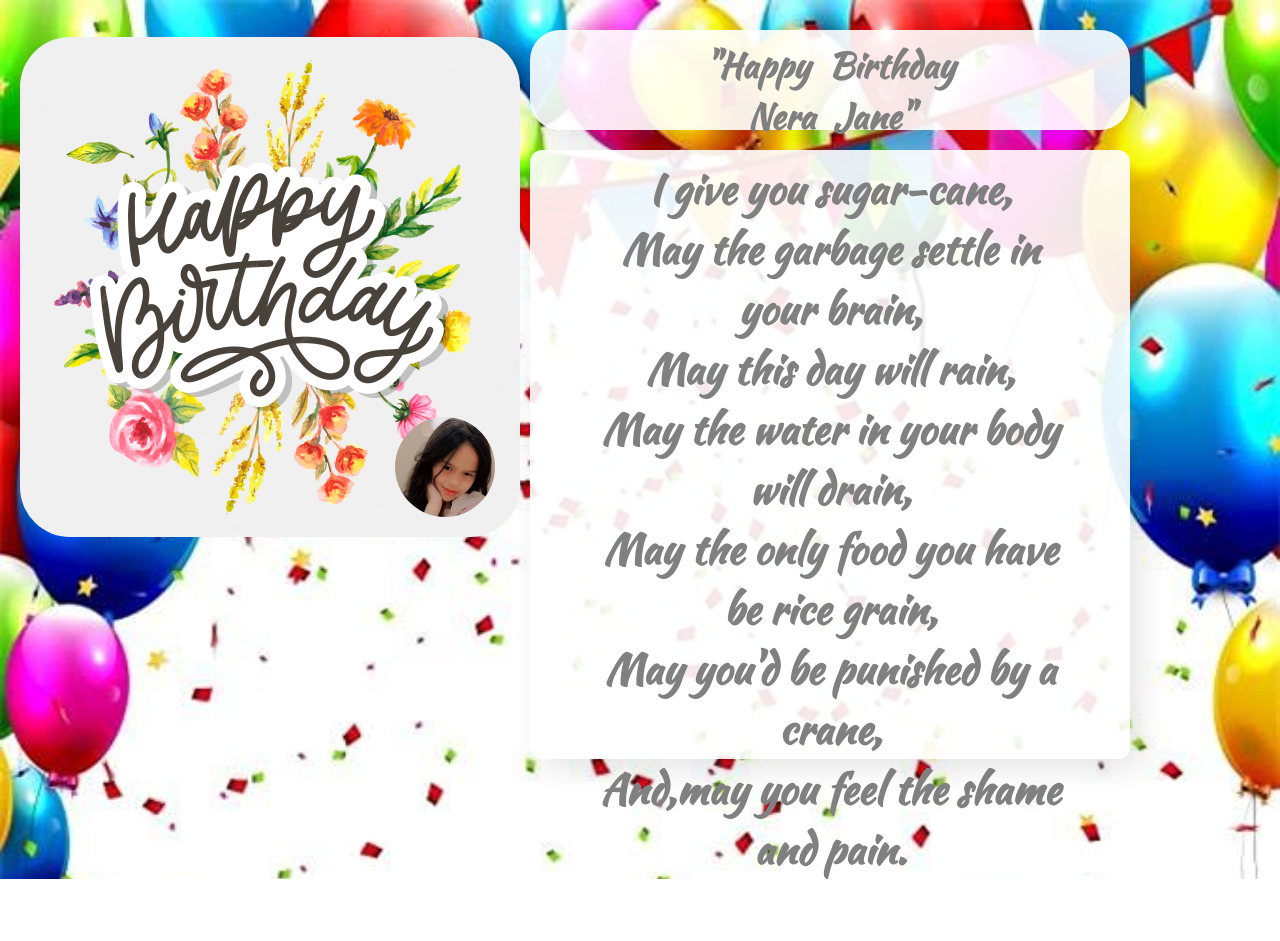
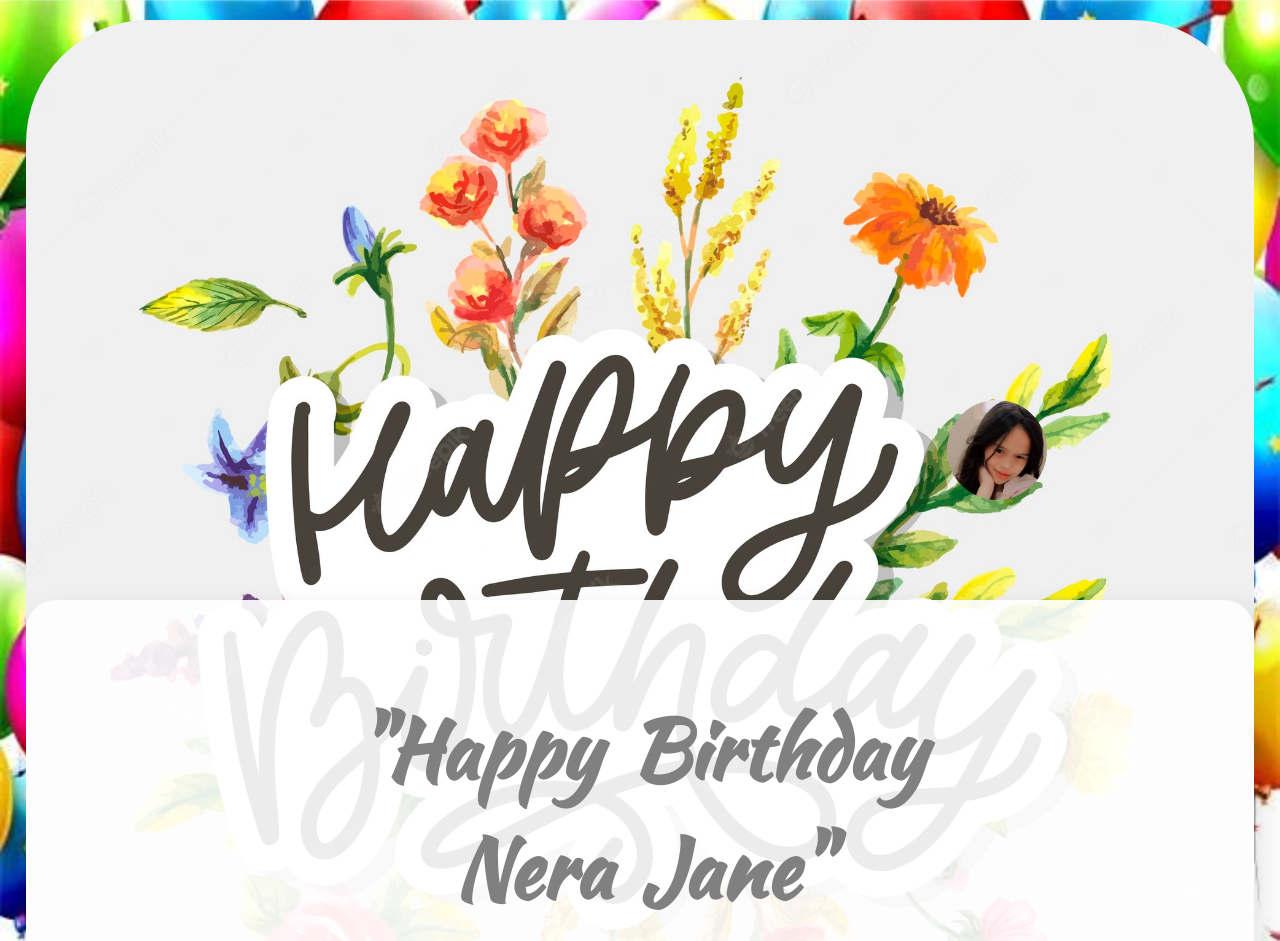
Before and after one commit to nhe0/nera, a plain HTML site: page index.html in a window 1280 px wide. Shown: the top 941 px of the page. Before the commit the page ends 879 px from the top, so only its background shows below. Drawn offline with Linux system fonts and the light colour scheme.

Commit message:
Update index.html

```diff
--- a/index.html
+++ b/index.html
@@ -16,8 +16,6 @@ body {
   font-family: 'Kaushan Script',cursive,arial;
   color:gray;
 }
-
-@media all and (max-width:700px) {
 .nera{
 position:absolute;
 left:75%;
@@ -70,60 +68,6 @@ position:absolute;
   height:1550px;
   line-height:130px;
 }
-}
-@media all and (min-width:700px) {
-.nera{
-position:absolute;
-left:75%;
-top:380px;
-}
-.nera .p {
-width:100px;
-border-radius:50%;
-}
-.hb {
-position:relative;
-top:20px;
-left:20px;
- box-shadow:10px 10px 30px rgba(0,0,0,0.1);
- border-radius:10%;
- width:500px;
- display:inline-block;
-}
-.hb img {
-width:100%;
-border-radius:10%;
-position:absolute;
-}
-.q {
-  box-shadow:10px 10px 30px rgba(0,0,0,0.1);
-  background:rgba(500,500,500,0.9);
-  position:absolute;
-  font-size:30px;
-  top:30px;
-  border-radius:30px;
-  width:600px;
-  height:90px;
-  text-align:center;
-  left:530px;
-  word-spacing:10px;
-  padding-top:10px;
-  display:inline-block;
-}
-.txt {
-  box-shadow:10px 10px 30px rgba(0,0,0,0.1);
-  position:absolute;
-  background:rgba(500,500,500,0.9);
-  top:150px;
-  font-size:50px;
-  text-align:center;
-  border-radius:2%;
-  width:600px;
-  left:530px;
-  padding-top:9px;
-  height:600px;
-}
-}
 </style>
 </head>
 <body>
```
